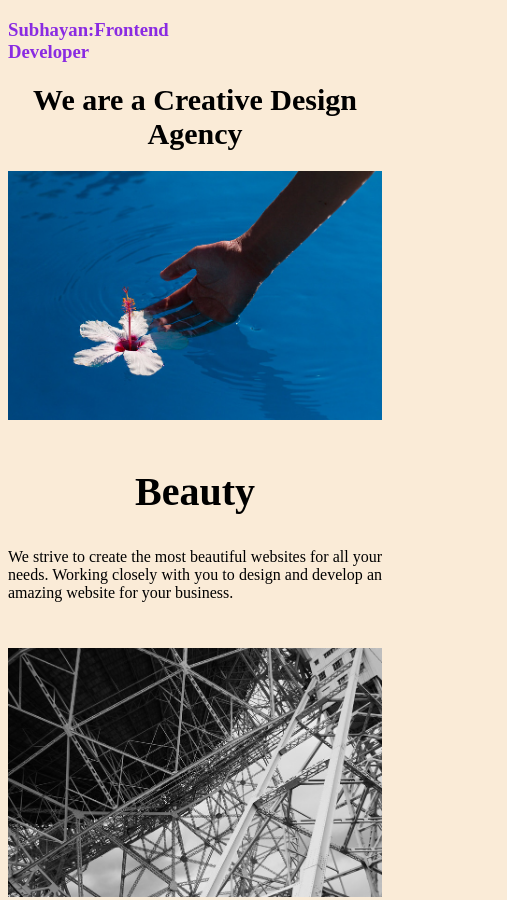
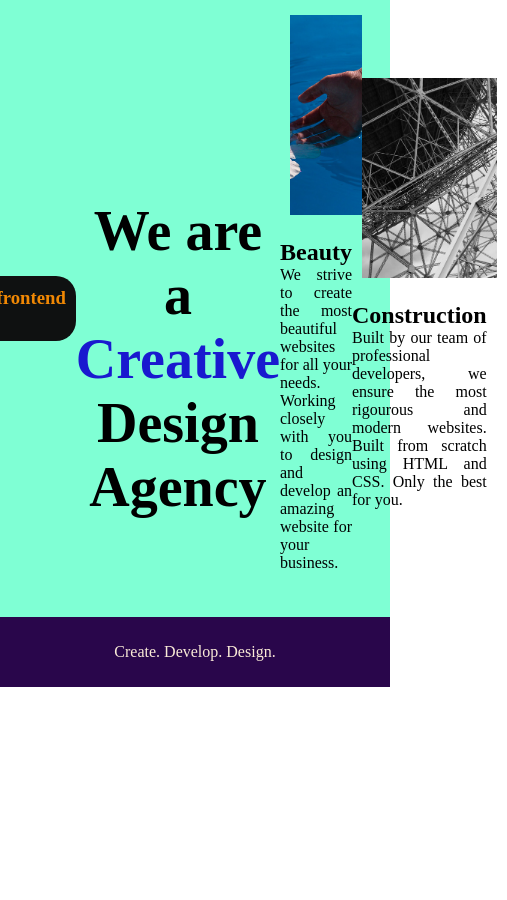
Before and after one commit to subhayan-pandey/HTML, a plain HTML site: page project2/index.html in a window 390 px wide. Shown: the top 900 px of the page, 507 px wide, since content can reach past the window. After the commit the page ends 844 px from the top, so only its background shows below. Drawn offline with Linux system fonts and the light colour scheme.

Commit message:
Update style.css

```diff
--- a/project2/style.css
+++ b/project2/style.css
@@ -1,107 +1,103 @@
+
+
   *{
-    background-color: antiquewhite;
+  margin: 0;
+  padding: 0;
 }
 
-/*
+footer{
+  padding: 26px;
+  color:antiquewhite;
+  background-color: rgb(41, 6, 75);
+  text-align: center;
+  display: flex;
+  justify-content: center;
+  align-items: center;
+}
 .main{
-  font-family: "Poppins", sans-serif;
-  margin: px;
-  text-align: center;
+  background-color: aquamarine;
+  display: flex;
+  padding: 15px;
+  text-wrap: wrap;
+  justify-content: center;
+  align-items: center;
 
-  flex-direction: column;
-  min-height: 95vh;
+}
+
+img{
+  height: 200px;
+  width: 300px;
+  padding: 10px;
+  padding-top: 0;
+
 }
 
 .logoHeader{
-    height: 20px;
-    width:px;
-    background-color: aquamarine;
+  text-transform: lowercase;
+  color:#f08804;
+  font-size: 16px;
+  height:45px;
+  background-color: #0f1111;
+  display: flex;
+  justify-content: center;
+  align-items: center;
+  padding: 10px;
+  border-radius: 20px;
+}
+
+.left-card{
+  display: block;
+  float:right;
+}
+
+.bodyHeader{
+  margin-top: 10px;
+  padding-top: 10px;
+
+}
+
+.creative{
+  color: rgb(25, 25, 207);
+}
+
+button{
+  background-color: #f08804;
+}
+
+a{
+  margin:40px;
+  margin-top: 0;
+  margin-bottom: 0;
+  margin-right: 50px;
+}
+
+.bodyContent{
+  text-align: justify;
+  justify-content: center;
+  align-items: center;
+  padding: 5px;
+  margin: 20px;
+  float: left;
+}
+
+h1{
+  font-size: 80px;
+  margin-top: 100px;
 
 }
 
 
-.creative{
-    color:rgb(18, 18, 197);
-    padding: 10px;
-    background-color: aquamarine;
+.logoHeader:hover{
+  border: 1px solid white;
 }
 
-.logo{
-    width:100px;
-  }
-
-
-
-  h1{
-    display: flex;
-    background-color: aquamarine;
-    align-items: center;
-    justify-content: center;
-  }
-
-  .logo{
-
-
-  }
-
-  .left{
-    float: left;
-  }
-
-
-  .right{
-    float:left
-  }
-
-
-
-
-  .tile-image {
-    height: 200px;
-
-  }
-*/
-
-.main{
-    background-color: black;
-}
-.logoHeader{
-    color:chartreuse;
-  }
-
-  h2{
-    text-align: center;
-  }
-
-  .title-image{
-    float: left;
-    width: 200px;
-    height: 200px;
-  }
-
-  .left{
-    float: left;
-  }
-
-@media (min-width: 700px){
-    .logoHeader{
-        color:brown;
-        height: 40px;
-    }
-
-}
-
-@media (max-width: 700px) {
-    .main{
-        background-color: antiquewhite;
-    }
-    .logoHeader {
+@media (max-width: 680px) {
+  .logo {
     width: 100px;
-      color:blueviolet;
   }
 
   h1 {
-        font-size: 30px;
+    font-size: 3.5rem;
     text-align: center;
   }
 
@@ -112,33 +108,10 @@
     text-align: justify;
   }
 
-    img {
+  .card img {
     margin-bottom: 10px;
     width: 100%;
     display: inline;
-
-    }
-    .title-image{
-        float: left;
-        width: 100px;
-        height: 100px;
     object-fit: cover;
   }
-    h2{
-        font-size: 40px;
-        text-align: center;
-
 }
-
-  }
-
-  footer{
-    background-color: blueviolet;
-    color: bisque;
-    text-align: center;
-    height: 20px;
-    display: flex;
-    align-items: center;
-    justify-content: center;
-    padding: 10px;
-  }
```
Lines whose indentation alone changed are shown as unchanged.
